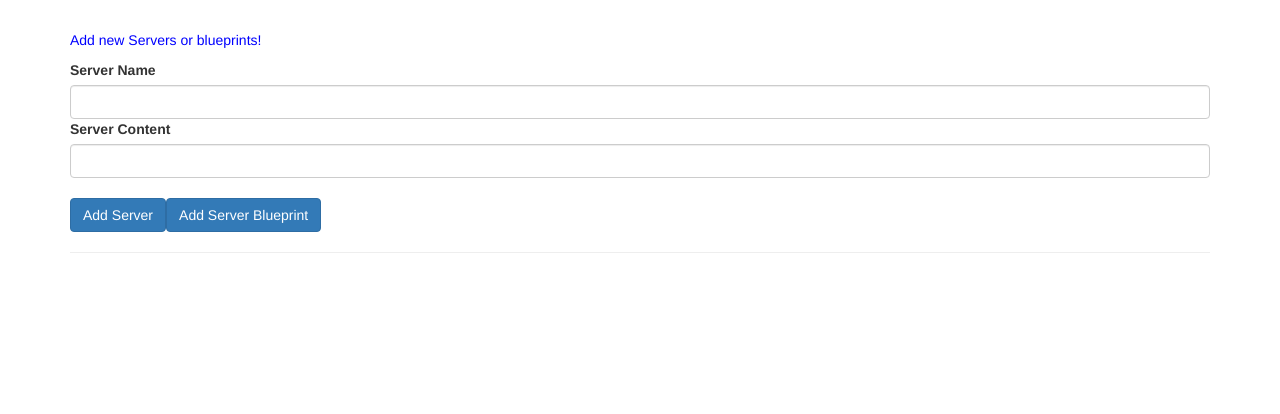
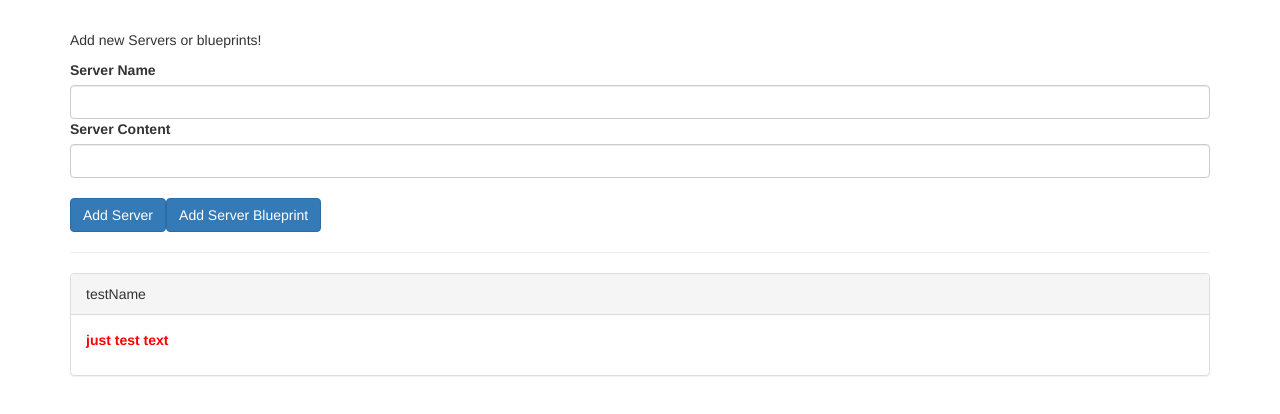
Before and after one commit to rawat10deepak/udemy_angular_component_and_data_binding, an Angular app: page / in a window 1280 px wide. Shown: the top 414 px of the page. Built offline with nearby package versions, Linux system fonts and the light colour scheme.

Commit message:
added input/ouput

```diff
--- a/src/app/app.component.html
+++ b/src/app/app.component.html
@@ -1,34 +1,15 @@
 <div class="container">
+  <app-cockpit
+    (serverCreated)="onAddServerAdded($event)"
+    (bp)="onAddBlueprintAdded($event)"
+  ></app-cockpit>
+  <hr />
   <div class="row">
     <div class="col-xs-12">
-      <p>Add new Servers or blueprints!</p>
-      <label>Server Name</label>
-      <input type="text" class="form-control" [(ngModel)]="newServerName">
-      <label>Server Content</label>
-      <input type="text" class="form-control" [(ngModel)]="newServerContent">
-      <br>
-      <button
-        class="btn btn-primary"
-        (click)="onAddServer()">Add Server</button>
-      <button
-        class="btn btn-primary"
-        (click)="onAddBlueprint()">Add Server Blueprint</button>
-    </div>
-  </div>
-  <hr>
-  <div class="row">
-    <div class="col-xs-12">
-      <div
-        class="panel panel-default"
-        *ngFor="let element of serverElements">
-        <div class="panel-heading">{{ element.name }}</div>
-        <div class="panel-body">
-          <p>
-            <strong *ngIf="element.type === 'server'" style="color: red">{{ element.content }}</strong>
-            <em *ngIf="element.type === 'blueprint'">{{ element.content }}</em>
-          </p>
-        </div>
-      </div>
+      <app-server-element
+        *ngFor="let serverElement of serverElements"
+        [srvElement]="serverElement"
+      ></app-server-element>
     </div>
   </div>
 </div>
--- a/src/app/app.component.ts
+++ b/src/app/app.component.ts
@@ -3,26 +3,18 @@
 @Component({
   selector: 'app-root',
   templateUrl: './app.component.html',
-  styleUrls: ['./app.component.css']
+  styleUrls: ['./app.component.css'],
 })
 export class AppComponent {
-  serverElements = [];
-  newServerName = '';
-  newServerContent = '';
+  serverElements = [
+    { type: 'server', name: 'testName', content: 'just test text' },
+  ];
 
-  onAddServer() {
-    this.serverElements.push({
-      type: 'server',
-      name: this.newServerName,
-      content: this.newServerContent
-    });
+  onAddServerAdded(serverData) {
+    this.serverElements.push(serverData);
   }
 
-  onAddBlueprint() {
-    this.serverElements.push({
-      type: 'blueprint',
-      name: this.newServerName,
-      content: this.newServerContent
-    });
+  onAddBlueprintAdded(blueprintData) {
+    this.serverElements.push(blueprintData);
   }
 }
--- /dev/null
+++ b/src/app/cockpit/cockpit.component.html
@@ -0,0 +1,14 @@
+<div class="row">
+  <div class="col-xs-12">
+    <p>Add new Servers or blueprints!</p>
+    <label>Server Name</label>
+    <input type="text" class="form-control" [(ngModel)]="newServerName" />
+    <label>Server Content</label>
+    <input type="text" class="form-control" [(ngModel)]="newServerContent" />
+    <br />
+    <button class="btn btn-primary" (click)="onAddServer()">Add Server</button>
+    <button class="btn btn-primary" (click)="onAddBlueprint()">
+      Add Server Blueprint
+    </button>
+  </div>
+</div>
--- /dev/null
+++ b/src/app/cockpit/cockpit.component.ts
@@ -0,0 +1,34 @@
+import { Component, EventEmitter, Input, OnInit, Output } from '@angular/core';
+
+@Component({
+  selector: 'app-cockpit',
+  templateUrl: './cockpit.component.html',
+  styleUrls: ['./cockpit.component.css'],
+})
+export class CockpitComponent implements OnInit {
+  newServerName = '';
+  newServerContent = '';
+
+  @Output() serverCreated = new EventEmitter();
+  @Output('bp') bluePrintCreated = new EventEmitter();
+
+  constructor() {}
+
+  ngOnInit() {}
+
+  onAddServer() {
+    this.serverCreated.emit({
+      type: 'server',
+      name: this.newServerName,
+      content: this.newServerContent,
+    });
+  }
+
+  onAddBlueprint() {
+    this.bluePrintCreated.emit({
+      type: 'blueprint',
+      name: this.newServerName,
+      content: this.newServerContent,
+    });
+  }
+}
--- /dev/null
+++ b/src/app/server-element/server-element.component.html
@@ -0,0 +1,11 @@
+<div class="panel panel-default">
+  <div class="panel-heading">{{ element.name }}</div>
+  <div class="panel-body">
+    <p>
+      <strong *ngIf="element.type === 'server'" style="color: red">{{
+        element.content
+      }}</strong>
+      <em *ngIf="element.type === 'blueprint'">{{ element.content }}</em>
+    </p>
+  </div>
+</div>
--- /dev/null
+++ b/src/app/server-element/server-element.component.ts
@@ -0,0 +1,14 @@
+import { Component, Input, OnInit } from '@angular/core';
+
+@Component({
+  selector: 'app-server-element',
+  templateUrl: './server-element.component.html',
+  styleUrls: ['./server-element.component.css'],
+})
+export class ServerElementComponent implements OnInit {
+  @Input('srvElement') element: { type: string; name: string; content: string };
+
+  constructor() {}
+
+  ngOnInit() {}
+}
```
Also changed, not shown: src/app/app.module.ts (+6 -10 lines), src/app/cockpit/cockpit.component.css (added), src/app/server-element/server-element.component.css (added).
